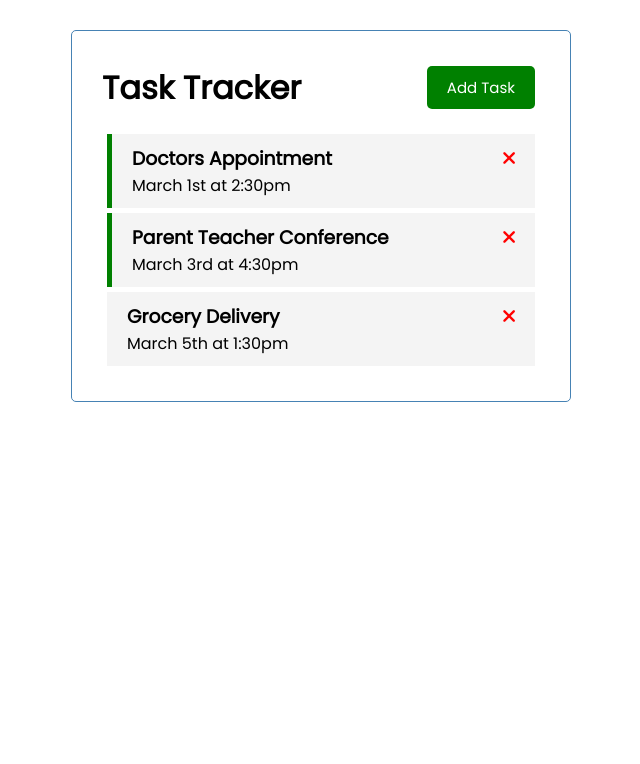
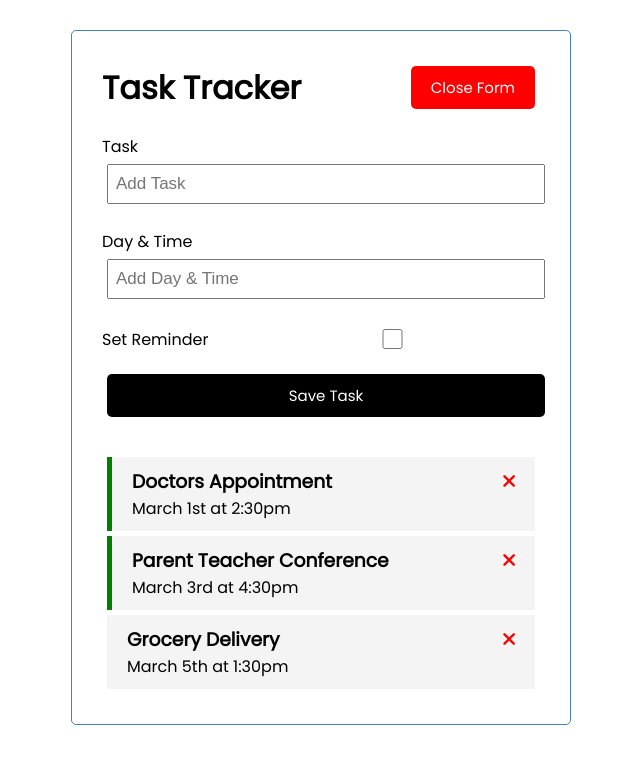
Before and after one commit to jeramiahgcoffey/task-tracker, a Vue app: page / in a window 1280 px wide. Both pictures are taken after a click on the button "Add Task". Shown: the top 764 px of the page, without its empty margins (319-959 px from the left). Built offline with nearby package versions, Linux system fonts and the light colour scheme.

Commit message:
Add Task form, toggle form

```diff
--- a/src/App.vue
+++ b/src/App.vue
@@ -1,6 +1,13 @@
 <template>
     <div class="container">
-        <Header title="Task Tracker" />
+        <Header
+            @toggle-form="toggleForm"
+            title="Task Tracker"
+            :showForm="showForm"
+        />
+        <div v-show="showForm">
+            <AddTask @add-task="addTask" />
+        </div>
         <Tasks
             @toggle-reminder="toggleReminder"
             @delete-task="deleteTask"
@@ -12,19 +19,28 @@
 <script>
 import Header from './components/Header.vue'
 import Tasks from './components/Tasks.vue'
+import AddTask from './components/AddTask.vue'
 
 export default {
     name: 'App',
     components: {
         Header,
         Tasks,
+        AddTask,
     },
     data() {
         return {
             tasks: [],
+            showForm: false,
         }
     },
     methods: {
+        toggleForm() {
+            this.showForm = !this.showForm
+        },
+        addTask(task) {
+            this.tasks = [...this.tasks, task]
+        },
         deleteTask(id) {
             if (confirm('Are you sure?')) {
                 this.tasks = this.tasks.filter((task) => task.id !== id)
--- /dev/null
+++ b/src/components/AddTask.vue
@@ -0,0 +1,91 @@
+<template>
+    <form @submit="handleSubmit" class="add-form">
+        <div class="form-control">
+            <label>Task</label>
+            <input
+                type="text"
+                v-model="text"
+                name="text"
+                placeholder="Add Task"
+            />
+        </div>
+        <div class="form-control">
+            <label>Day & Time</label>
+            <input
+                type="text"
+                v-model="day"
+                name="day"
+                placeholder="Add Day & Time"
+            />
+        </div>
+        <div class="form-control form-control-check">
+            <label>Set Reminder</label>
+            <input type="checkbox" v-model="reminder" name="reminder" />
+        </div>
+
+        <input type="submit" value="Save Task" class="btn btn-block" />
+    </form>
+</template>
+
+<script>
+export default {
+    name: 'AddTask',
+    data() {
+        return {
+            text: '',
+            day: '',
+            reminder: false,
+        }
+    },
+    methods: {
+        handleSubmit(e) {
+            e.preventDefault()
+            if (!this.text) {
+                alert('Please and a task')
+                return
+            }
+            const newTask = {
+                id: Math.floor(Math.random() * 100000),
+                text: this.text,
+                day: this.day,
+                reminder: this.reminder,
+            }
+            this.text = ''
+            this.day = ''
+            this.reminder = false
+            this.$emit('add-task', newTask)
+        },
+    },
+}
+</script>
+
+<style scoped>
+.add-form {
+    margin-bottom: 40px;
+}
+.form-control {
+    margin: 20px 0;
+}
+.form-control label {
+    display: block;
+}
+.form-control input {
+    width: 100%;
+    height: 40px;
+    margin: 5px;
+    padding: 3px 7px;
+    font-size: 17px;
+}
+.form-control-check {
+    display: flex;
+    align-items: center;
+    justify-content: space-between;
+}
+.form-control-check label {
+    flex: 1;
+}
+.form-control-check input {
+    flex: 2;
+    height: 20px;
+}
+</style>
--- a/src/components/Button.vue
+++ b/src/components/Button.vue
@@ -1,5 +1,9 @@
 <template>
-    <button @click="handleClick" :style="{ background: color }" class="btn">
+    <button
+        @click="$emit('btn-click')"
+        :style="{ background: color }"
+        class="btn"
+    >
         {{ text }}
     </button>
 </template>
@@ -11,10 +15,5 @@
         text: String,
         color: String,
     },
-    methods: {
-        handleClick() {
-            console.log('click')
-        },
-    },
 }
 </script>
--- a/src/components/Header.vue
+++ b/src/components/Header.vue
@@ -1,7 +1,11 @@
 <template>
     <header>
         <h1>{{ title }}</h1>
-        <Button text="Add Task" color="green" />
+        <Button
+            @btn-click="$emit('toggle-form')"
+            :text="showForm ? 'Close Form' : 'Add Task'"
+            :color="showForm ? 'red' : 'green'"
+        />
     </header>
 </template>
 
@@ -12,6 +16,7 @@
     name: 'Header',
     props: {
         title: String,
+        showForm: Boolean,
     },
     components: {
         Button,
```
